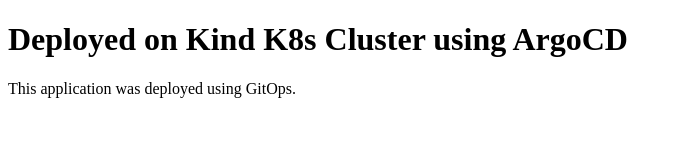
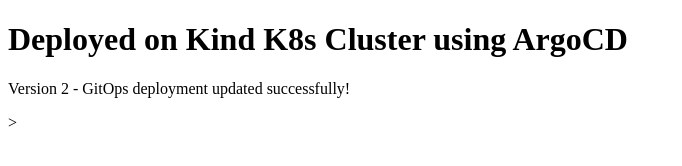
Before and after one commit to Thulasi586/Gitops, a plain HTML site: page containerisation/index.html in a window 1280 px wide. Shown: the whole page, without its empty margins (0-682 px from the left). Drawn offline with Linux system fonts and the light colour scheme.

Commit message:
Update custom page to v2

```diff
--- a/containerisation/index.html
+++ b/containerisation/index.html
@@ -7,6 +7,6 @@
 </head>
 <body>
     <h1>Deployed on Kind K8s Cluster using ArgoCD</h1>
-    <p>This application was deployed using GitOps.</p>
+    <p>Version 2 - GitOps deployment updated successfully!</p>>
 </body>
 </html>
```
